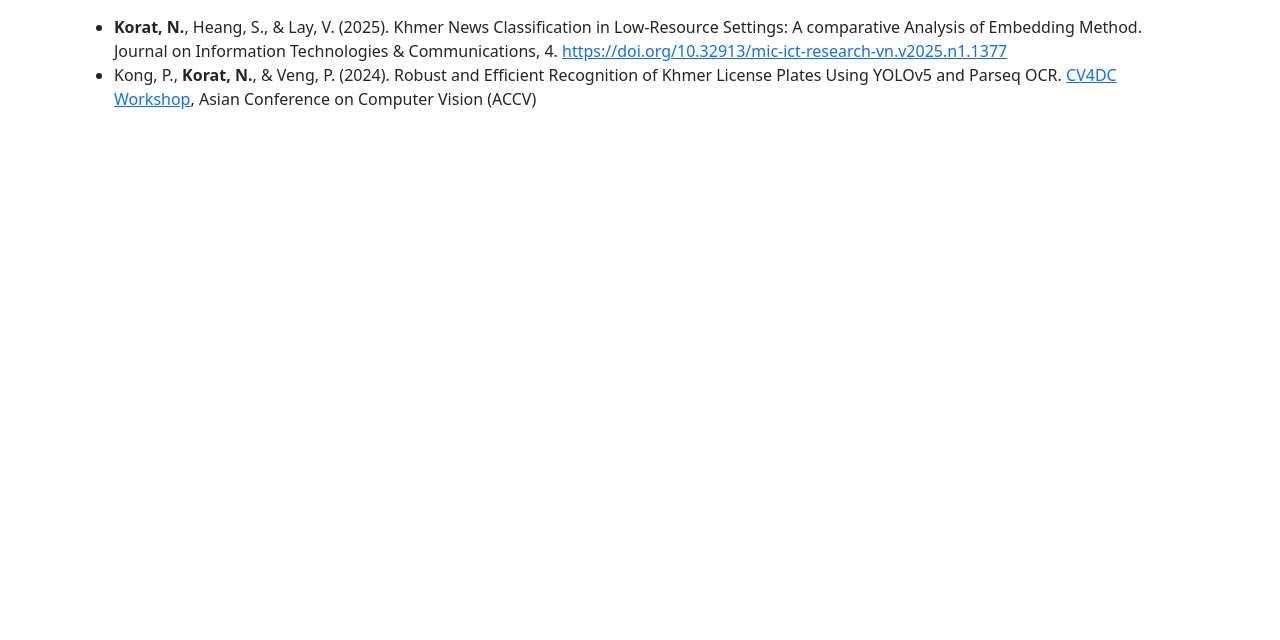
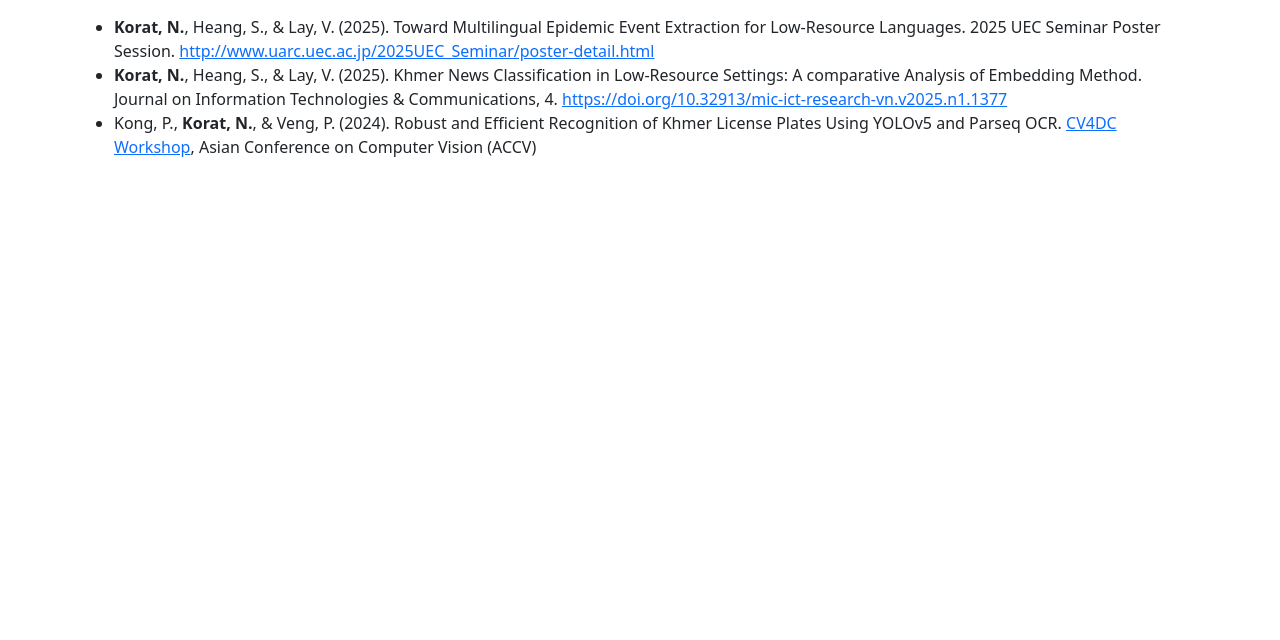
Before and after one commit to nattkorat/nattkorat.github.io, a plain HTML site: page publication.html in a window 1280 px wide. Shown: the part 160-800 px from the top of the page. Drawn offline with nearby package versions, Linux system fonts and the light colour scheme.

Commit message:
add poster

```diff
--- a/publication.html
+++ b/publication.html
@@ -50,6 +50,10 @@
           <hr />
           <ul>
             <li>
+                <strong>Korat, N.</strong>, Heang, S., & Lay, V. (2025). Toward Multilingual Epidemic Event Extraction for Low-Resource Languages. 2025 UEC Seminar Poster Session.
+                <a href="http://www.uarc.uec.ac.jp/2025UEC_Seminar/poster-detail.html">http://www.uarc.uec.ac.jp/2025UEC_Seminar/poster-detail.html</a>
+            </li>
+            <li>
                 <strong>Korat, N.</strong>, Heang, S., & Lay, V. (2025). Khmer News Classification in Low-Resource Settings: A comparative Analysis of Embedding Method. Journal on Information Technologies & Communications, 4.
                 <a href=" https://doi.org/10.32913/mic-ict-research-vn.v2025.n1.1377"> https://doi.org/10.32913/mic-ict-research-vn.v2025.n1.1377</a>
             </li>
```
